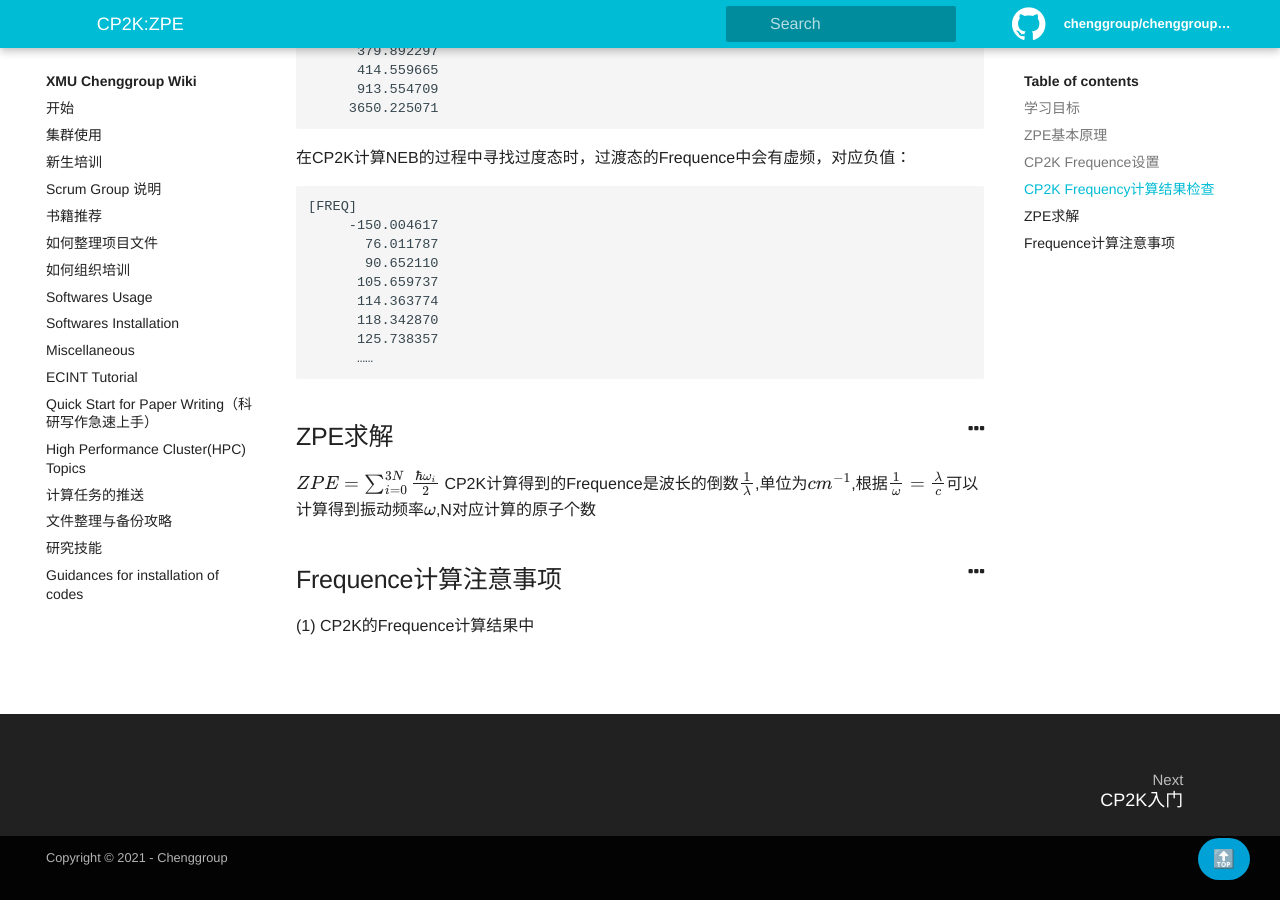
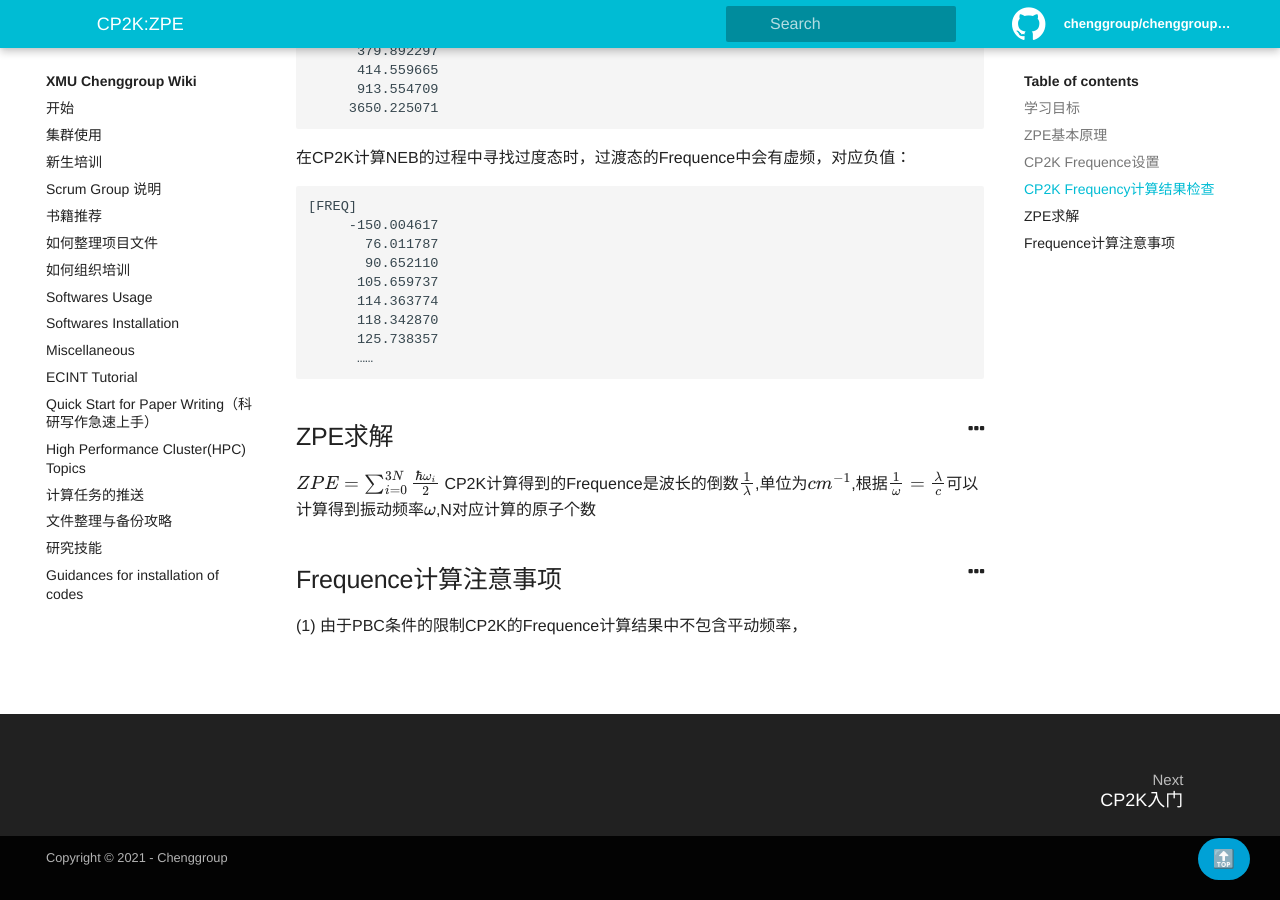
Before and after one commit to chenggroup/chenggroup.github.io, a Jekyll site: the page built from _wiki/Softwares Usage/cp2k-zpe.md, in a window 1280 px wide and 900 px high, scrolled down 1627 px. Built offline with Jekyll 4.4.1, drawn with Linux system fonts in a browser that asks for light colours; formulas are drawn with MathJax 3.

Commit message:
Update cp2k-zpe.md

```diff
--- a/_wiki/Softwares Usage/cp2k-zpe.md
+++ b/_wiki/Softwares Usage/cp2k-zpe.md
@@ -102,4 +102,4 @@ CP2K计算得到的Frequence是波长的倒数$\frac{1}{\lambda}$,单位为$cm^{
 
 
 ## Frequence计算注意事项
-(1) CP2K的Frequence计算结果中
+(1) 由于PBC条件的限制CP2K的Frequence计算结果中不包含平动频率，
```
